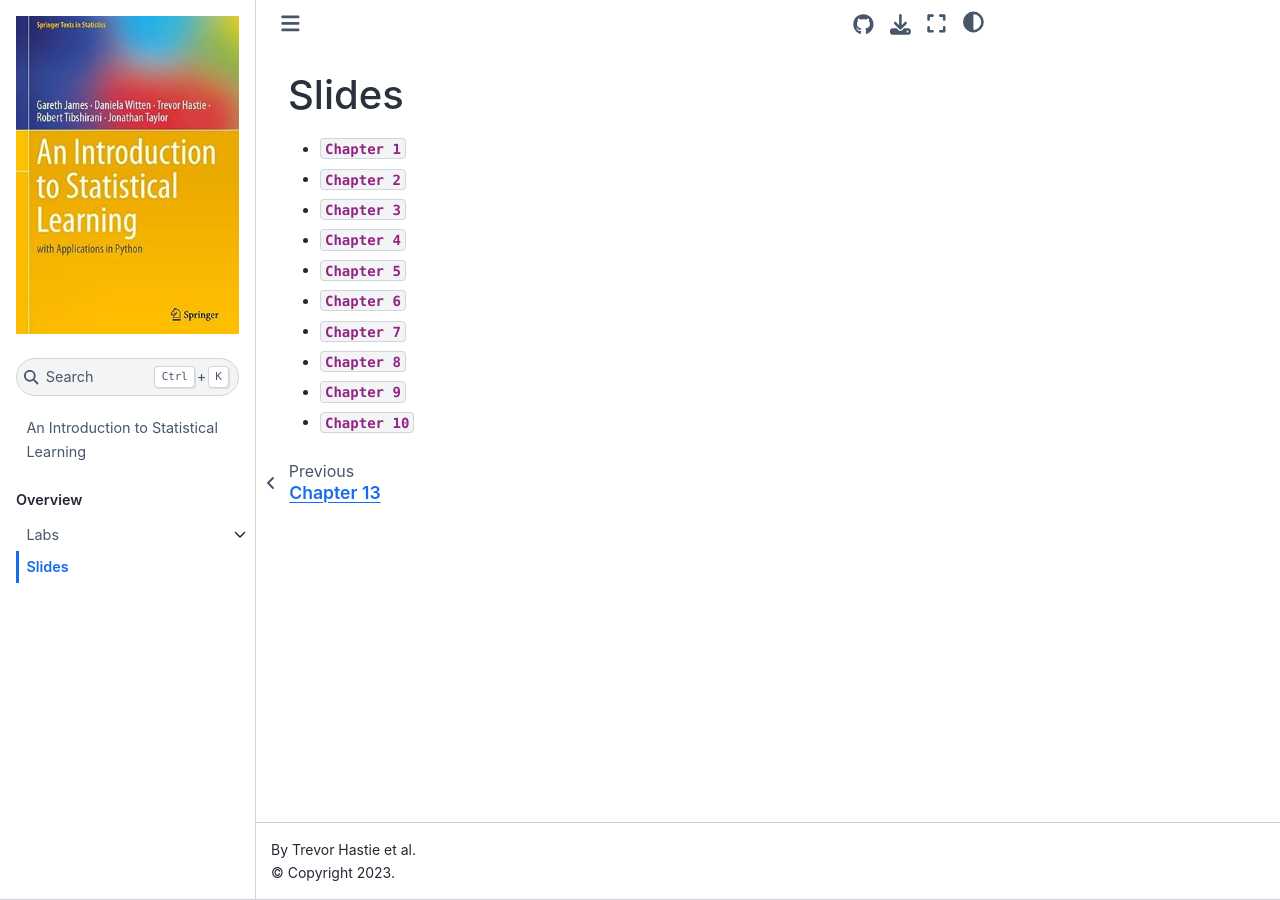
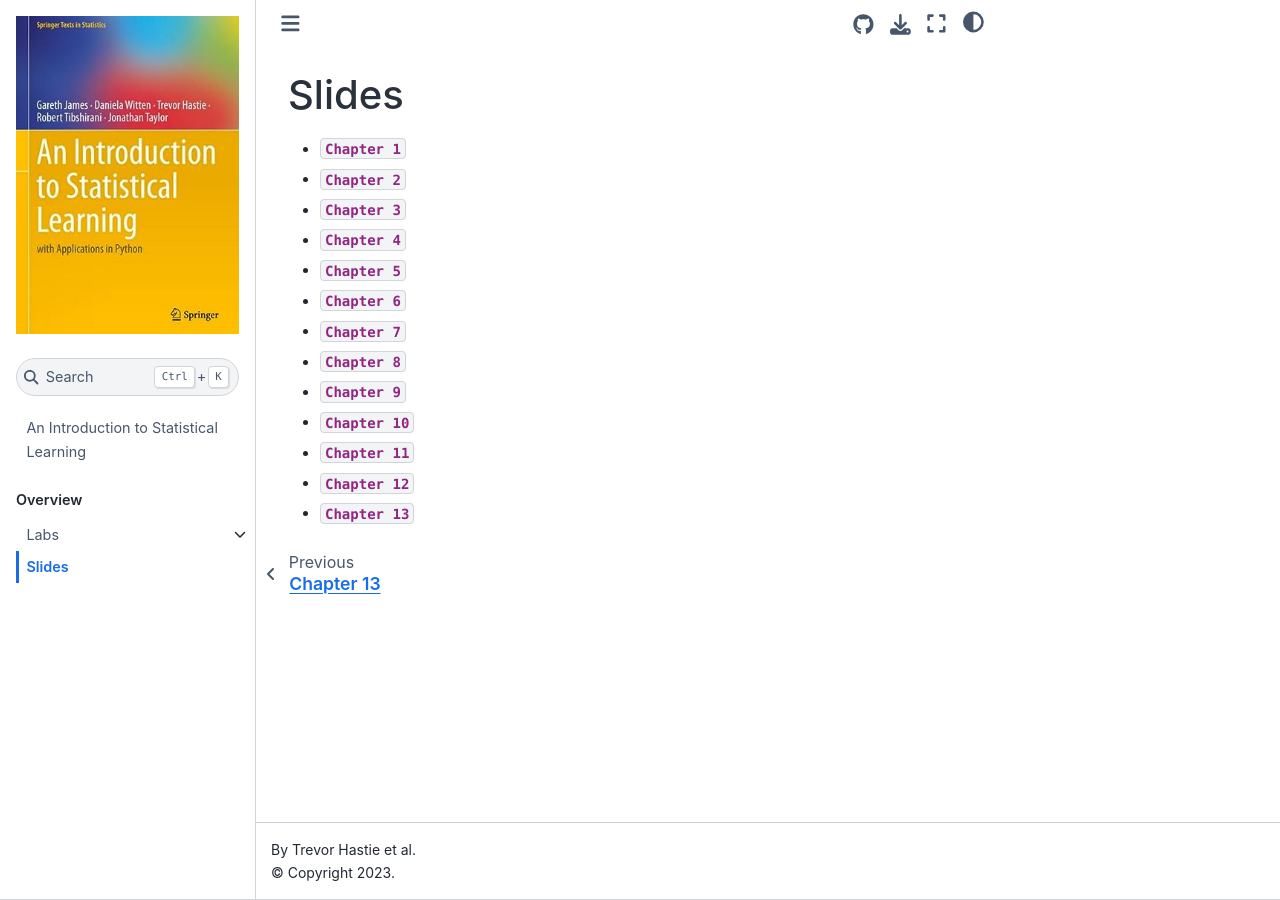
Before and after one commit to Maheswar0/tschm1, a Jupyter Book: the page built from book/docs/slides/index.md, in a window 1280 px wide. Built offline with Jupyter Book 1.0.4 settings and Sphinx 7.4.7 and the Sphinx Book theme 1.1.4, drawn with Linux system fonts in a browser that asks for light colours; comment, search, counter and statistics services are not loaded.

Commit message:
add missing slides

```diff
--- a/book/docs/slides/index.md
+++ b/book/docs/slides/index.md
@@ -10,3 +10,6 @@
 * {download}`Chapter 8 <pdfs/Ch08_Tree_Based_Methods.pdf>`
 * {download}`Chapter 9 <pdfs/Ch09_Support_Vector_Machines.pdf>`
 * {download}`Chapter 10 <pdfs/Ch10_Deep_Learning.pdf>`
+* {download}`Chapter 11 <pdfs/Ch11_Survival_Analysis.pdf>`
+* {download}`Chapter 12 <pdfs/Ch12_Unsupervised_Learning.pdf>`
+* {download}`Chapter 13 <pdfs/Ch13_Multiple_Testing.pdf>`
```
